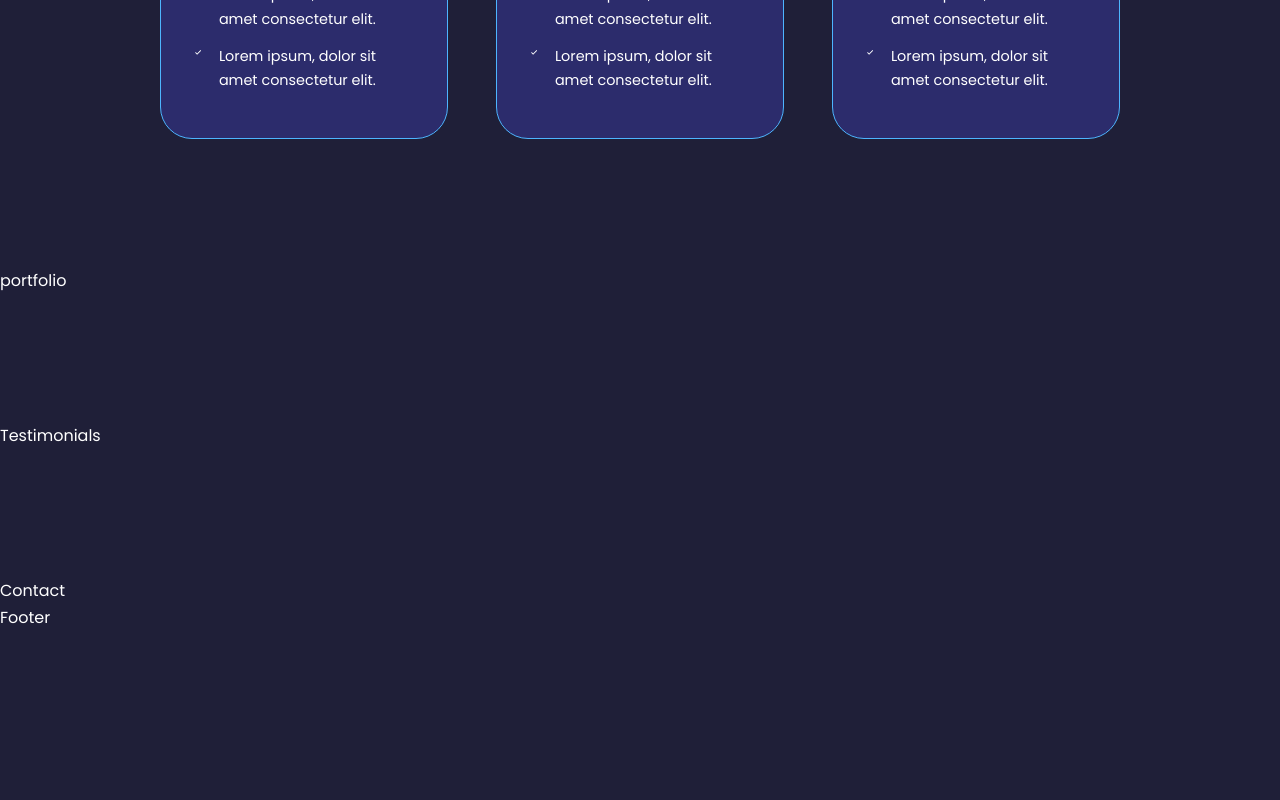
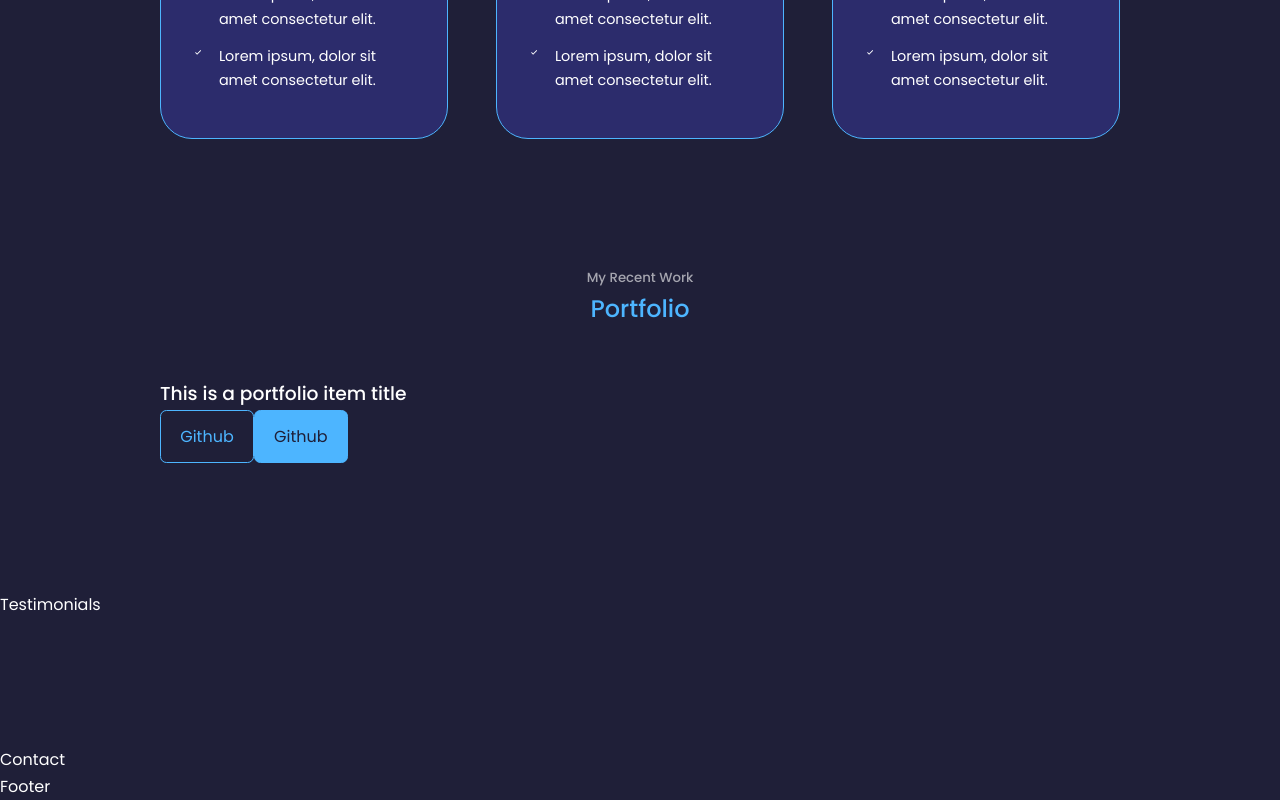
Before and after one commit to Antoine-Bouclier/react-portfolio, a React (Create React App) app: page / in a window 1280 px wide. Shown: the part 2733-3533 px from the top of the page. Before the commit the page ends 3364 px from the top, so only its background shows below. Built offline with nearby package versions, Linux system fonts and the light colour scheme.

Commit message:
feat: Start adding the portfolio component

```diff
--- a/src/components/portfolio/Portfolio.jsx
+++ b/src/components/portfolio/Portfolio.jsx
@@ -3,7 +3,20 @@
 
 const portfollio = () => {
   return (
-    <section id='portfolio'>portfolio</section>
+    <section id='portfolio'>
+      <h5>My Recent Work</h5>
+      <h2>Portfolio</h2>
+
+      <div className="container portfolio__container">
+        <article className='portfolio__item'>
+          <div className="portfolio__item-image">
+            <h3>This is a portfolio item title</h3>
+            <a href="https://github.com" className='btn'>Github</a>
+            <a href="https://github.com" className='btn btn-primary'>Github</a>
+          </div>
+        </article>
+      </div>
+    </section>
   )
 }
 
```
